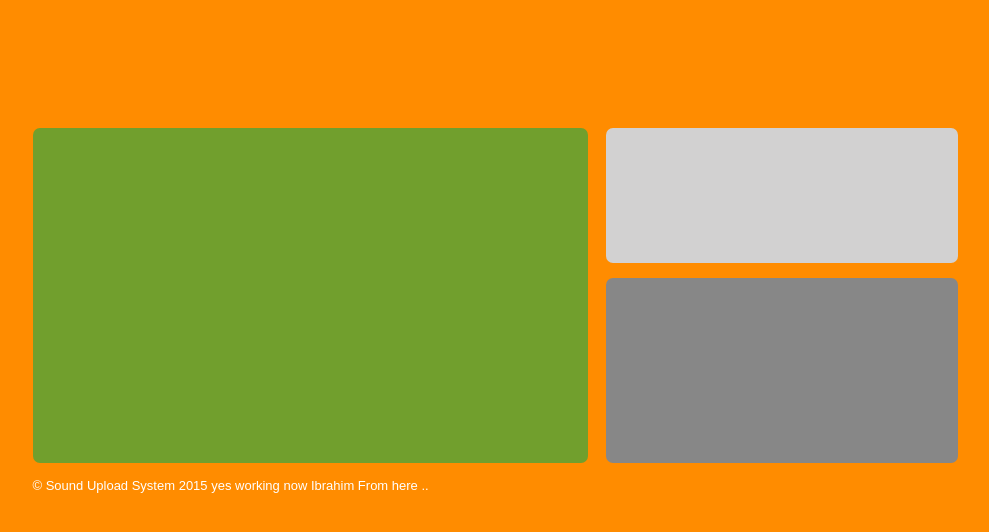
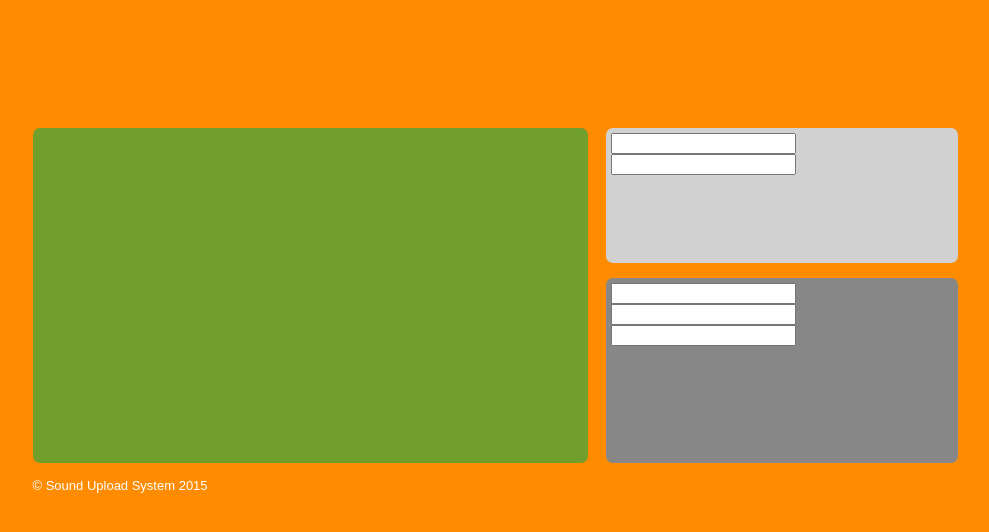
Before and after one commit to hssd8/sound, a PHP site: page / in a window 1280 px wide. Shown: the top 532 px of the page, without its empty margins (145-1134 px from the left). Run offline with PHP 8.4, Linux system fonts and the light colour scheme.

Commit message:
New update Inputs and Buttons

```diff
--- a/index.php
+++ b/index.php
@@ -24,15 +24,18 @@
                 </div>
                 <div id='right'>
                     <div id='top'>
-
+                        <input type='text' name='email' class='gen_inp' />
+                        <input type='password' name='pswd' class='gen_inp' />
                     </div>
                     <div id='bottom'>
-
+                        <input type='text'  name='reg_name'  class='gen_inp'/>
+                        <input type='text'  name='reg_email' class='gen_inp'/>
+                        <input type='password' name='reg_pswd' class='gen_inp'/>
                     </div>
                 </div>
             </div>
             <div class='footer-login'>
-                 &copy; Sound Upload System 2015 yes working now Ibrahim From here ..
+                 &copy; Sound Upload System 2015
             </div>
         </div>
     </body>
```
